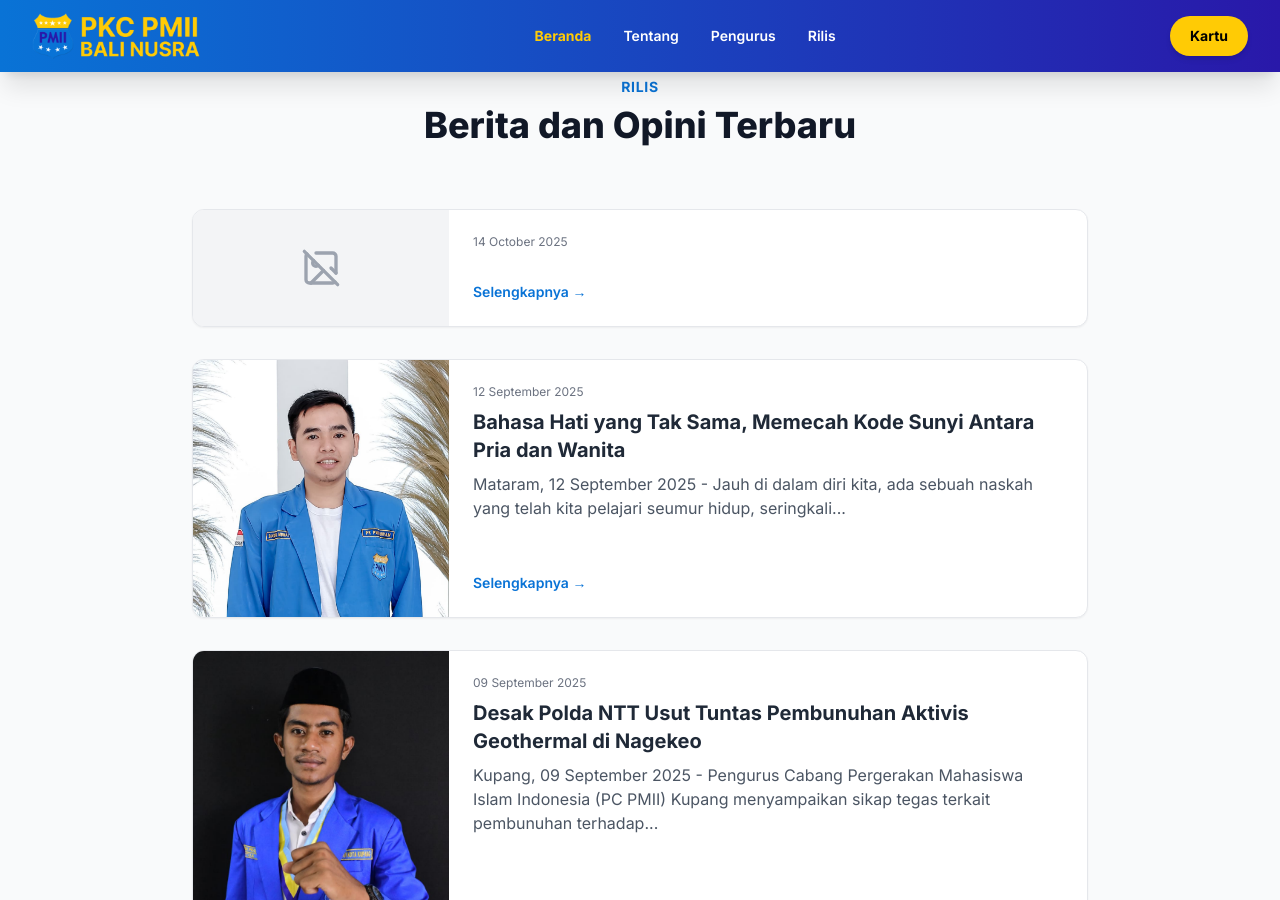
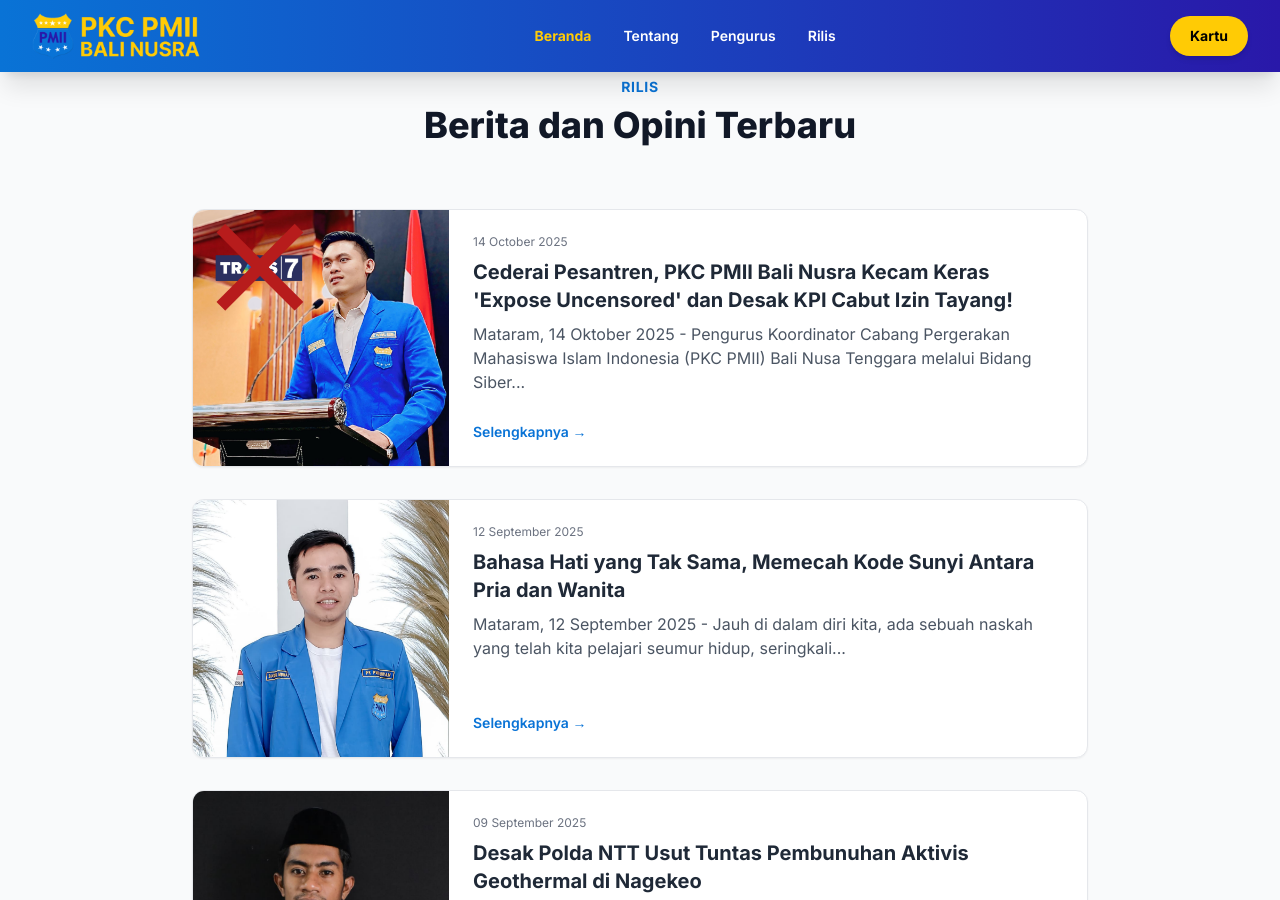
Before and after one commit to webcloud-1704/webcloud-1704.github.io, a Jekyll site: the page built from index.html, in a window 1280 px wide and 900 px high, scrolled down 3548 px. Built offline with Jekyll 4.4.1, drawn with Linux system fonts in a browser that asks for light colours; nearby versions of some CDN libraries; some of the changed lines change nothing that is shown.

Commit message:
Update 2025-10-14-pkc-pmii-bali-nusra-desak-kpi.md

```diff
--- a/_posts/2025-10-14-pkc-pmii-bali-nusra-desak-kpi.md
+++ b/_posts/2025-10-14-pkc-pmii-bali-nusra-desak-kpi.md
@@ -1,37 +1,48 @@
 ---
 layout: post
-title: "PKC PMII Bali Nusra Desak KPI Cabut Izin Tayang Trans7 dan Tindak Tegas Oknum yang Terlibat"
-description: "Pengurus Koordinator Cabang Pergerakan Mahasiswa Islam Indonesia (PKC PMII) Bali Nusa Tenggara dari Bidang Siber Media dan Pengelolaan Opini Pablik mengecam tayangan *"Expose Uncensored"* tayangan Trans7 bagian dari Grup Transmedia dibawah naungan CT Corp"
+title: "Cederai Pesantren, PKC PMII Bali Nusra Kecam Keras 'Expose Uncensored' dan Desak KPI Cabut Izin Tayang!"
+description: "Sikap tegas PKC PMII Bali Nusa Tenggara terhadap tayangan Trans7 yang dinilai mengandung framing negatif dan hoax terhadap lembaga pendidikan Islam, serta komitmen untuk menempuh jalur hukum demi menjaga kehormatan Kiai dan Pesantren."
 author: "PKC PMII Bali Nusa Tenggara"
 image: "assets/rilis/rilis25.png"
 image_caption: "Fahrurrozi - Ketua Bidang Siber Media dan Pengelolaan Opini Publik"
 categories:
-  - Komunikasi
+  - Media
+  - Jurnalisme
+  - Hukum
+  - Organisasi
+  - Agama
   - Pendidikan
-  - Psikologi
-  - Akademik
-  - Gender
-  - Profesi
-  - Hubungan
 tags:
-  - Deborah Tannen
-  - Genderlect
-  - Hubungan
-  - Maskulinitas
-  - Femininitas
-  - Kopra
-  - Kopri
   - PMII
+  - KPI
+  - Trans7
+  - Expose Uncensored
+  - Pesantren
+  - Hoax
+  - Jurnalisme
+  - Media
+  - Fahrurrozi
 ---
 
-**Mataram** - Pengurus Koordinator Cabang Pergerakan Mahasiswa Islam Indonesia (PKC PMII) Bali Nusa Tenggara dari Bidang Siber Media dan Pengelolaan Opini Pablik mengecam tayangan *"Expose Uncensored"* tayangan Trans7 bagian dari Grup Transmedia dibawah naungan CT Corp.
+**Mataram, 14 Oktober 2025** - Pengurus Koordinator Cabang Pergerakan Mahasiswa Islam Indonesia (PKC PMII) Bali Nusa Tenggara melalui Bidang Siber Media dan Pengelolaan Opini Publik melayangkan kecaman keras terhadap program "Expose Uncensored" yang ditayangkan oleh stasiun televisi Trans7, bagian dari grup Transmedia di bawah naungan CT Corp.
 
-Tayangan tersebut secara nilai telah mencedrai perasaan, mengandung freming negatif dan mengandung informasi tidak benar (HOAX) terhadap lembaga pendidikan islam khususnya pesantren.
+Tayangan tersebut dinilai telah mencederai perasaan umat, mengandung *framing* negatif, dan menyebarkan informasi tidak benar (hoax) yang merugikan citra lembaga pendidikan Islam, khususnya pesantren.
 
-Ketua Bidang Siber Media dan Pengelolaan Opini Pablik PKC PMI Bali Nusa Tenggara, Fahrurrozi memandang bahwa pentingnya akuntabilitas media, prinsip jurnalisme berimbang dan justru menimbulkan persepsi buruk terhadap reputasi pesantren yang selama ini berperan besar dalam pendidikan moral bangsa. Unggahan yang di tayangkan bersinggungan dengan sensitivitas agama dan sosial, sehingga berpotensi menciptakan ketegangan publik jika tidak ditangani dengan tepat oleh pihak media.
+Ketua Bidang Siber Media dan Pengelolaan Opini Publik PKC PMII Bali Nusa Tenggara, Fahrurrozi, memandang tayangan ini sebagai bentuk kegagalan media dalam menerapkan akuntabilitas dan prinsip jurnalisme yang berimbang. "Tayangan ini secara nyata telah menimbulkan persepsi buruk terhadap reputasi pesantren, sebuah institusi yang selama ini berperan besar dalam pendidikan moral bangsa," tegasnya.
 
-Dalam hal ini PMII akan melayangkan pelaporan ke KPI menunjukkan keseriusan organisasi Pergerakan Mahasiswa Islam Indonesia dalam menempuh jalur hukum dan regulatif, bukan sekadar protes verbal dan akan terus mengawal kiai dan pesantren dari misinformasi, disinformasi ataupun malinformasi.
+Menurut Fahrurrozi, unggahan yang bersinggungan dengan sensitivitas agama dan sosial seperti ini berpotensi besar menciptakan ketegangan publik jika tidak ditangani dengan bijak oleh pihak media. Ia menambahkan bahwa media memiliki tanggung jawab moral yang luhur untuk menjaga kehormatan Kiai, pesantren, dan turut serta menjadi elemen pemersatu bangsa dan negara.
 
-Bahwa media memiliki tanggung jawab moral untuk menjaga kehormatan Kiai, pesantren dan menjadi bagian dari pemersatu bangsa dan negara.
+Sebagai wujud keseriusan dalam menyikapi persoalan ini, PKC PMII Bali Nusa Tenggara tidak hanya berhenti pada protes verbal. "Kami akan segera melayangkan pelaporan resmi ke Komisi Penyiaran Indonesia (KPI). Ini adalah bukti keseriusan PMII dalam menempuh jalur hukum dan regulatif. Kami akan terus mengawal Kiai dan Pesantren dari segala bentuk misinformasi, disinformasi, ataupun malinformasi," ungkap Fahrurrozi.
 
->"Dengan ini kami mengingatkan bahwa media harus mengedepankan sikap edukatif, informatif, akurat dan konperhensif serta penting untuk tetap mengedepankan tayangan yang mencerdaskan masyarakat sehingga kredibilitas media tetap terjaga" pungkas Fahrurrozi.
+Langkah ini menegaskan komitmen PMII untuk memastikan ruang publik, terutama media penyiaran, diisi dengan konten yang sehat dan tidak meresahkan.
+
+"Dengan ini kami mengingatkan bahwa media harus mengedepankan sikap edukatif, informatif, akurat, dan komprehensif. Sangat penting untuk tetap menyajikan tayangan yang mencerdaskan masyarakat, sehingga kredibilitas media sebagai pilar keempat demokrasi tetap terjaga," pungkas Fahrurrozi.
+Pada akhirnya, tujuan dari komunikasi yang sejati bukanlah untuk membuktikan siapa yang benar, melainkan untuk membangun jembatan pemahaman di atas jurang perbedaan kita. Ini dimulai dengan kesadaran bahwa lawan bicara kita mungkin datang dari "dunia" yang berbeda, dengan naskah yang berbeda pula. Alih-alih langsung menyimpulkan, kita bisa berhenti sejenak dan bertanya dengan tulus, *"Apa yang sebenarnya kamu butuhkan dariku saat ini? Apakah kamu butuh didengarkan, atau butuh solusi?"*
+
+Dalam pertanyaan sederhana itulah, kehangatan dan koneksi yang kita semua dambakan sering kali ditemukan. Kita belajar untuk tidak hanya mendengarkan kata-kata, tetapi juga menerjemahkan bahasa hati di baliknya, menciptakan sebuah tarian komunikasi yang lebih harmonis, lebih utuh, dan jauh lebih manusiawi.
+
+*Sumber*
+
+Tannen, D. (1990). *You just don't understand: Women and men in conversation*. William Morrow.
+
+Wood, J. T. (1994). *Gendered lives: Communication, gender, and culture*. Wadsworth Pub. Co.
```
